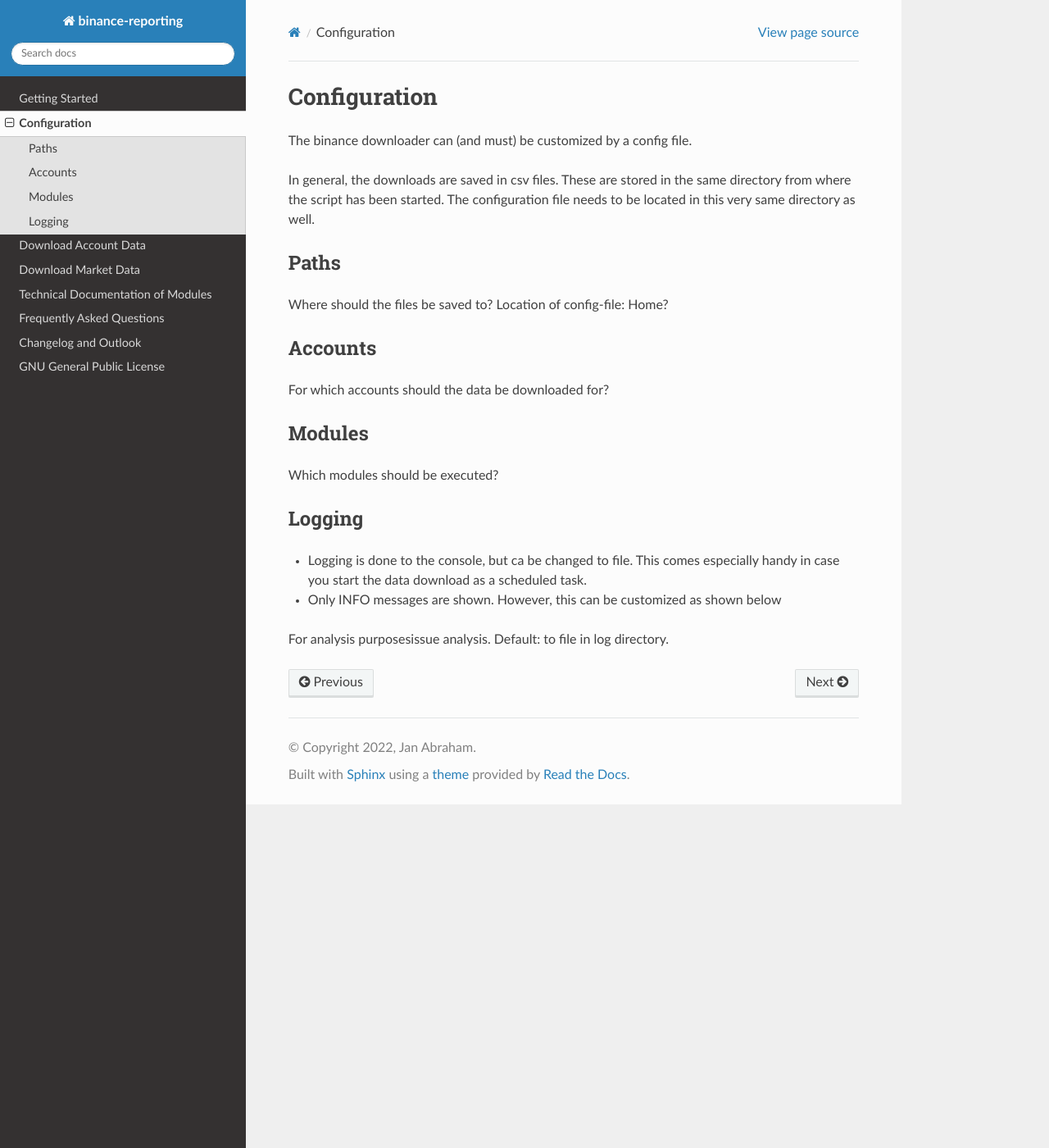
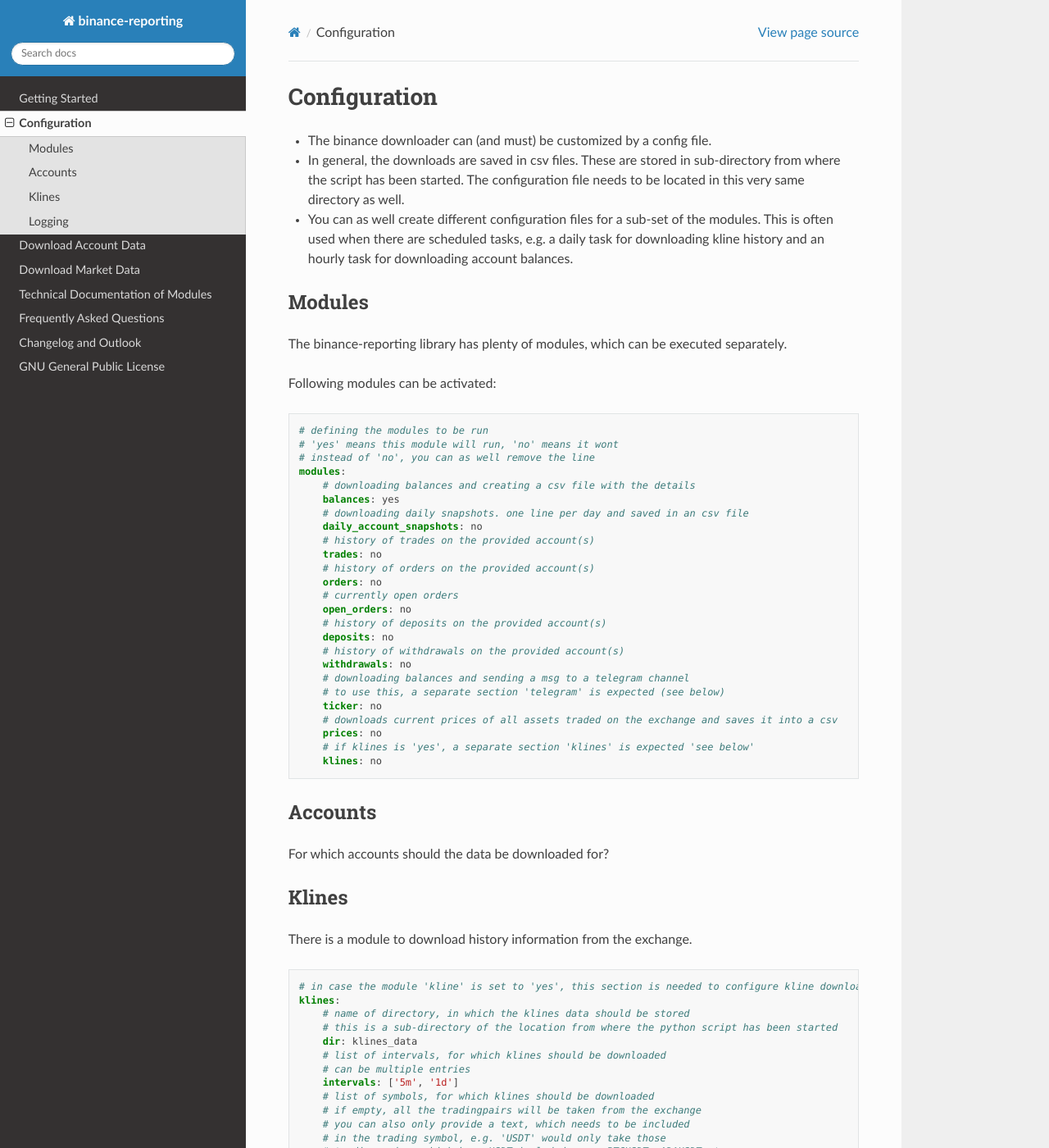
Before and after one commit to JanAbraham/binance-reporting, a Sphinx documentation site: the page built from docs/config.rst, in a window 1280 px wide and 1400 px high. Shown: the whole window at 82% size. Built offline with Sphinx 7.4.7 and the Read the Docs theme 2.0.0, drawn with Linux system fonts in a browser that asks for light colours; some of the changed text lies outside the part shown.

Commit message:
added chapters for modules and klines

```diff
--- a/docs/config.rst
+++ b/docs/config.rst
@@ -2,23 +2,69 @@
 Configuration
 =============
 
-The binance downloader can (and must) be customized by a config file.
+- The binance downloader can (and must) be customized by a config file.
+- In general, the downloads are saved in csv files. These are stored in sub-directory from where the script has been started. The configuration file needs to be located in this very same directory as well.
+- You can as well create different configuration files for a sub-set of the modules. This is often used when there are scheduled tasks, e.g. a daily task for downloading kline history and an hourly task for downloading account balances.
 
-In general, the downloads are saved in csv files. These are stored in the same directory from where the script has been started. The configuration file needs to be located in this very same directory as well.
+Modules
+-------
+The binance-reporting library has plenty of modules, which can be executed separately.
 
+Following modules can be activated:
 
-Paths
------
-Where should the files be saved to?
-Location of config-file: Home?
+.. code-block:: yaml
+
+    # defining the modules to be run
+    # 'yes' means this module will run, 'no' means it wont
+    # instead of 'no', you can as well remove the line
+    modules:
+        # downloading balances and creating a csv file with the details
+        balances: yes
+        # downloading daily snapshots. one line per day and saved in an csv file
+        daily_account_snapshots: no
+        # history of trades on the provided account(s)
+        trades: no
+        # history of orders on the provided account(s)
+        orders: no
+        # currently open orders
+        open_orders: no
+        # history of deposits on the provided account(s)
+        deposits: no
+        # history of withdrawals on the provided account(s)
+        withdrawals: no
+        # downloading balances and sending a msg to a telegram channel
+        # to use this, a separate section 'telegram' is expected (see below)
+        ticker: no
+        # downloads current prices of all assets traded on the exchange and saves it into a csv
+        prices: no
+        # if klines is 'yes', a separate section 'klines' is expected 'see below'
+        klines: no
 
 Accounts
 --------
 For which accounts should the data be downloaded for?
 
-Modules
--------
-Which modules should be executed?
+Klines
+------
+There is a module to download history information from the exchange.
+
+.. code-block:: yaml
+
+    # in case the module 'kline' is set to 'yes', this section is needed to configure kline downloads
+    klines:
+        # name of directory, in which the klines data should be stored
+        # this is a sub-directory of the location from where the python script has been started
+        dir: klines_data
+        # list of intervals, for which klines should be downloaded
+        # can be multiple entries
+        intervals: ['5m', '1d']
+        # list of symbols, for which klines should be downloaded
+        # if empty, all the tradingpairs will be taken from the exchange
+        # you can also only provide a text, which needs to be included
+        # in the trading symbol, e.g. 'USDT' would only take those
+        # trading pairs, which have USDT included, e.g. BTCUSDT, ADAUSDT etc
+        # you can as well provide several items, like ['USDT', 'USDC', 'BTC']
+        symbols: ['USDT']
 
 Logging
 -------
@@ -26,6 +72,7 @@
 - Only INFO messages are shown. However, this can be customized as shown below
 
 .. code-block:: yaml
+
     logging:
         # used for writing status messages
         # activate logging or not: yes/no
@@ -37,5 +84,3 @@
         # in case log_target is set to file, this filename will be used
         # and stored in the folder from where this script is running
         log_file : binance-reporting.log
-
-For analysis purposesissue analysis. Default: to file in log directory.
```
